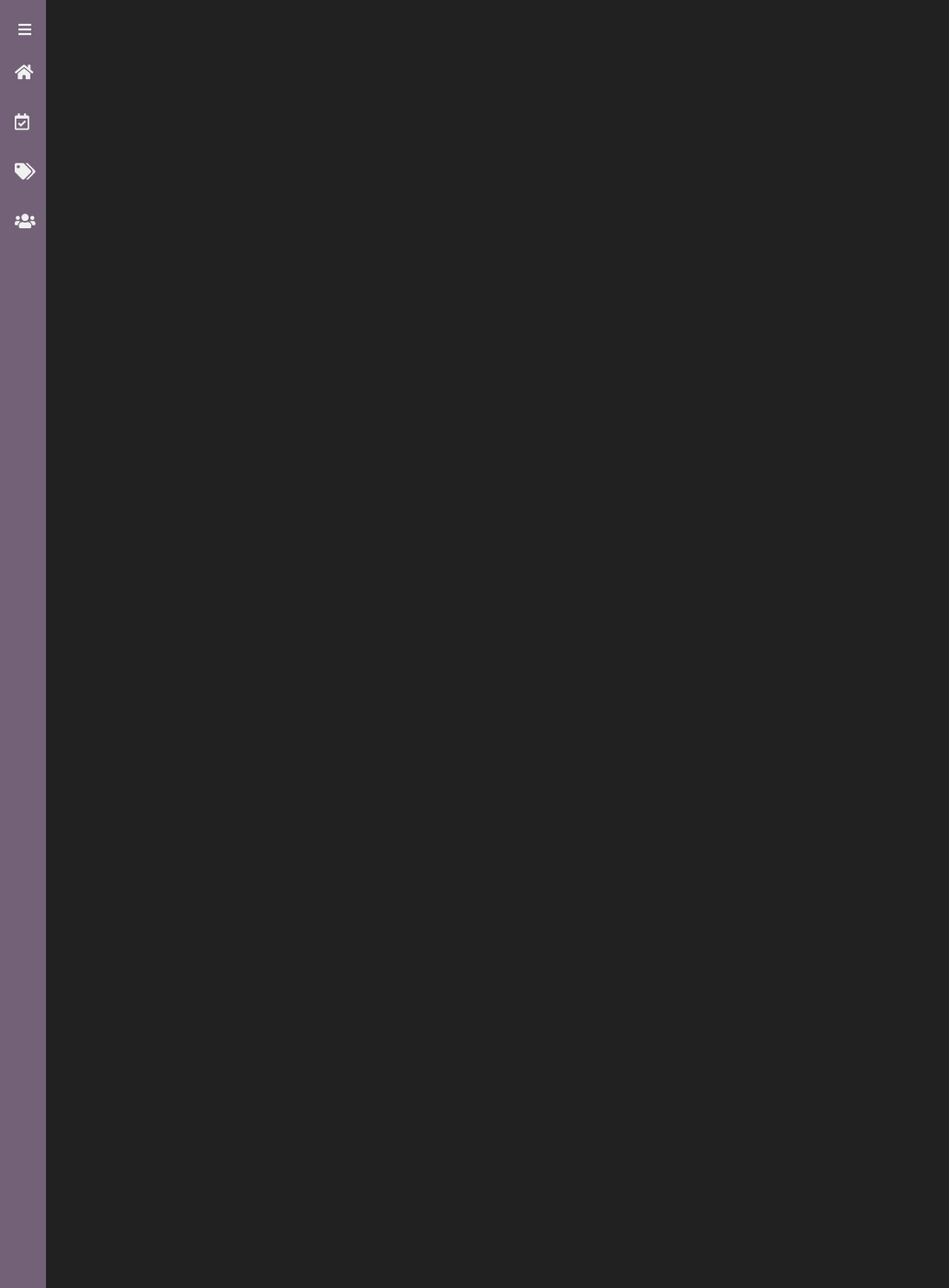
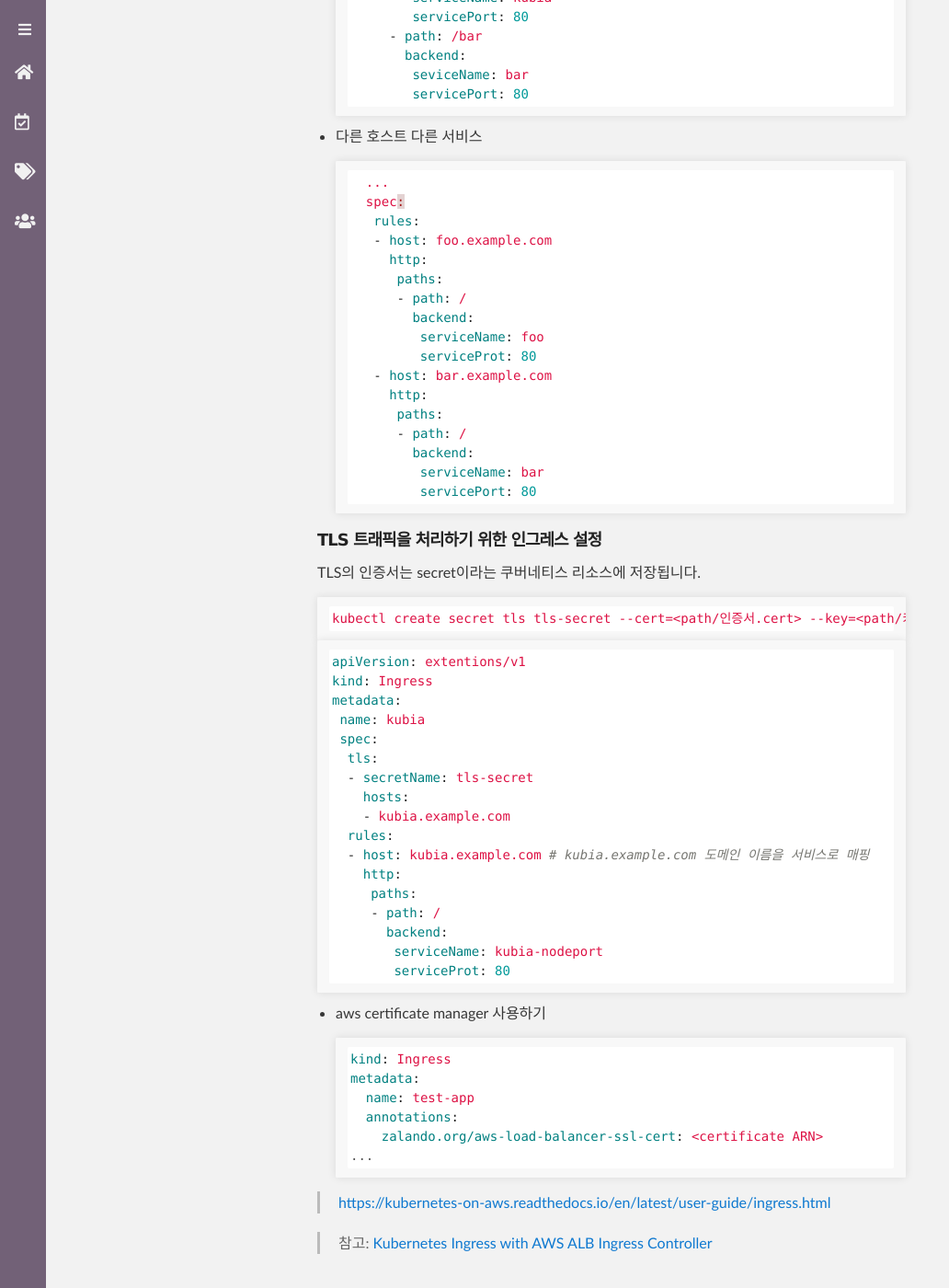
Before and after one commit to yogae/yogae.github.io, a Jekyll site: the page built from _posts/2019-04-29-kubernetes_service.md, in a window 1280 px wide and 1400 px high, scrolled down 4663 px. Shown: the whole window at 92% size, without its empty margins (0-1032 px from the left). Built offline with Jekyll 4.4.1, drawn with Linux system fonts in a browser that asks for light colours; nearby versions of some CDN libraries; some of the changed text lies outside the part shown; grey boxes are pictures that could not be loaded.

Commit message:
fix paln

````diff
--- a/_posts/2019-04-29-kubernetes_service.md
+++ b/_posts/2019-04-29-kubernetes_service.md
@@ -183,4 +183,107 @@
   app: kubia
 ```
 
-#### 3. 인그레스 리소스 생성하기:
+#### 3. 인그레스 리소스 생성하기
+
+- 수십 가지 서비스에 액세스를 제공할 수 있습니다.
+- 인그레스 리소스를 작동시키려면 클러스터에서 인그레스 컨트롤러를 실행해야 합니다.
+
+```yaml
+apiVersion: extentions/v1
+kind: Ingress
+metadata:
+ name: kubia
+ spec:
+  rules:
+  - host: kubia.example.com # kubia.example.com 도메인 이름을 서비스로 매핑
+    http:
+     paths:
+     - path: /
+       backend:
+        serviceName: kubia-nodeport
+        serviceProt: 80
+```
+
+##### yaml 설정
+
+- 동일한 호스트 다른 서비스
+
+    ```yaml
+    ...
+    - host: kubia.example.com
+      http:
+       paths:
+       - path: /kubia
+         backend:
+          serviceName: kubia
+          servicePort: 80
+       - path: /bar
+         backend:
+          seviceName: bar
+          servicePort: 80
+    ```
+
+- 다른 호스트 다른 서비스
+
+    ```yaml
+    ...
+    spec:
+     rules:
+     - host: foo.example.com
+       http:
+        paths:
+        - path: /
+          backend:
+           serviceName: foo
+           serviceProt: 80
+     - host: bar.example.com
+       http:
+        paths:
+        - path: /
+          backend:
+           serviceName: bar
+           servicePort: 80
+    ```
+
+##### TLS 트래픽을 처리하기 위한 인그레스 설정
+
+TLS의 인증서는 secret이라는 쿠버네티스 리소스에 저장됩니다.
+
+```yaml
+kubectl create secret tls tls-secret --cert=<path/인증서.cert> --key=<path/키.key> # kubernetes secret 리소스 생성
+```
+
+```yaml
+apiVersion: extentions/v1
+kind: Ingress
+metadata:
+ name: kubia
+ spec:
+  tls:
+  - secretName: tls-secret
+    hosts:
+    - kubia.example.com
+  rules:
+  - host: kubia.example.com # kubia.example.com 도메인 이름을 서비스로 매핑
+    http:
+     paths:
+     - path: /
+       backend:
+        serviceName: kubia-nodeport
+        serviceProt: 80
+```
+
+- aws certificate manager 사용하기
+
+  ```yaml
+  kind: Ingress
+  metadata:
+    name: test-app
+    annotations:
+      zalando.org/aws-load-balancer-ssl-cert: <certificate ARN>
+  ...
+  ```
+
+> <https://kubernetes-on-aws.readthedocs.io/en/latest/user-guide/ingress.html>
+
+> 참고: [Kubernetes Ingress with AWS ALB Ingress Controller](https://aws.amazon.com/ko/blogs/opensource/kubernetes-ingress-aws-alb-ingress-controller/)
````
Also changed, not shown: plan.md (+25 -39 lines).
